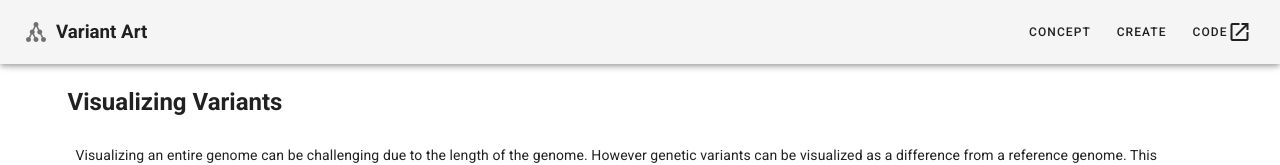
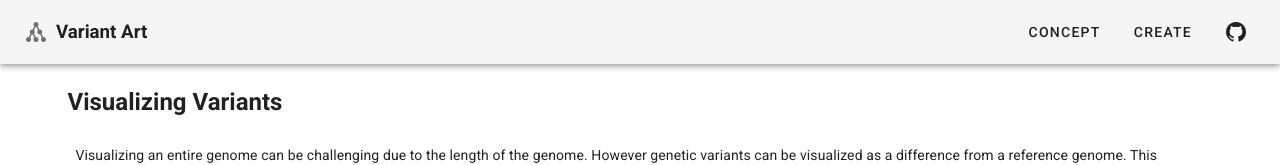
Before and after one commit to johnbradley/variant-art, a Vue app: page / in a window 1280 px wide. Shown: the top 165 px of the page. Built offline with nearby package versions, Linux system fonts and the light colour scheme.

Commit message:
Improve app header

```diff
--- a/src/App.vue
+++ b/src/App.vue
@@ -2,22 +2,21 @@
   <v-app>
     <v-app-bar app>
       <v-icon class="ma-2">mdi-graph</v-icon>
-      <h3>Variant Art</h3>
+      <h3 class="text-no-wrap">Variant Art</h3>
       <v-spacer></v-spacer>
       <router-link to="/">
-        <v-btn small text> Concept </v-btn>
+        <v-btn text> Concept </v-btn>
       </router-link>
       <router-link to="/Create">
-        <v-btn small text> Create </v-btn>
+        <v-btn text> Create </v-btn>
       </router-link>
       <v-btn
-        small
+        fab
+        text
         href="https://github.com/johnbradley/variant-art"
         target="_blank"
-        text
       >
-        Code
-        <v-icon>mdi-open-in-new</v-icon>
+        <v-icon>mdi-github</v-icon>
       </v-btn>
     </v-app-bar>
     <v-main>
```
